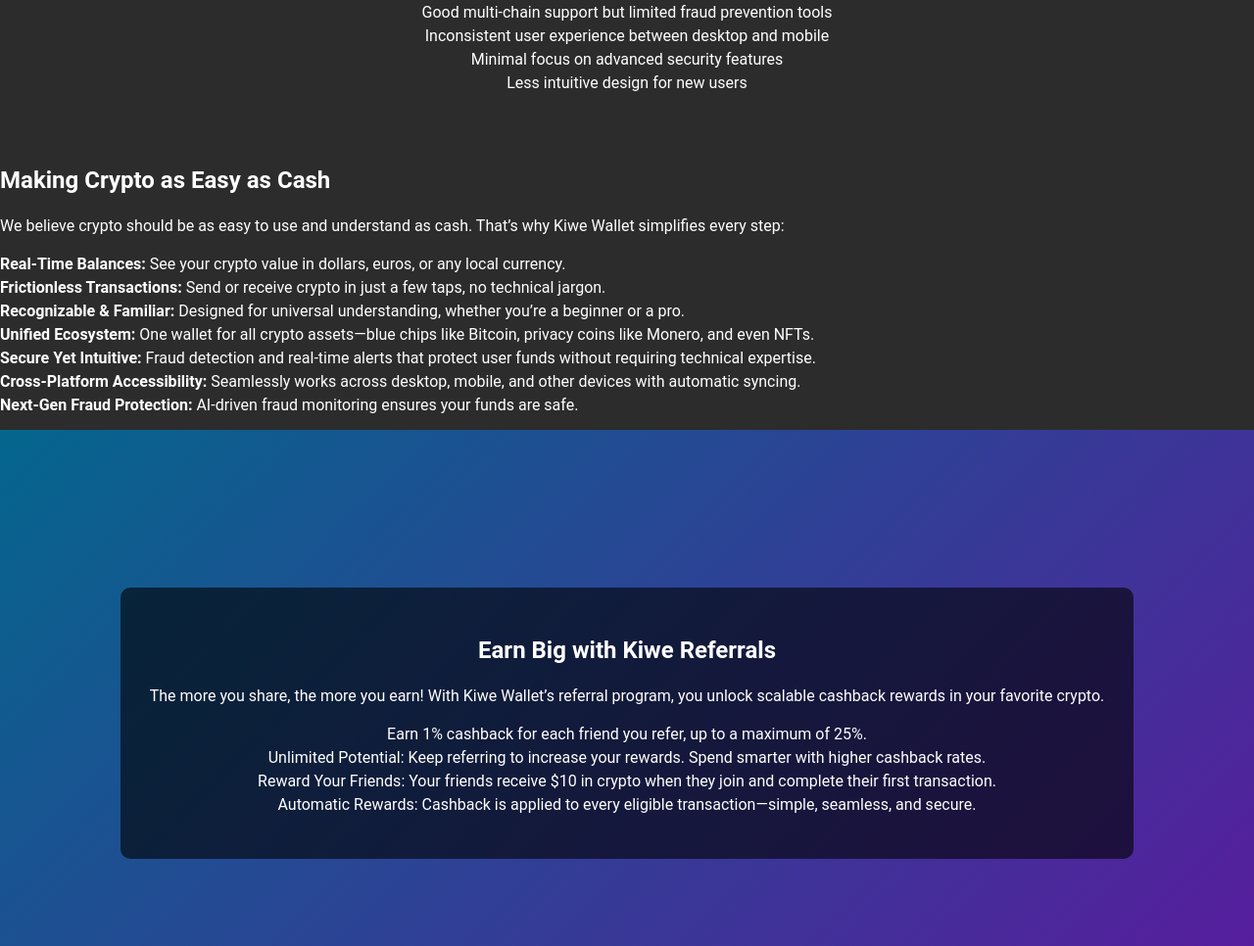
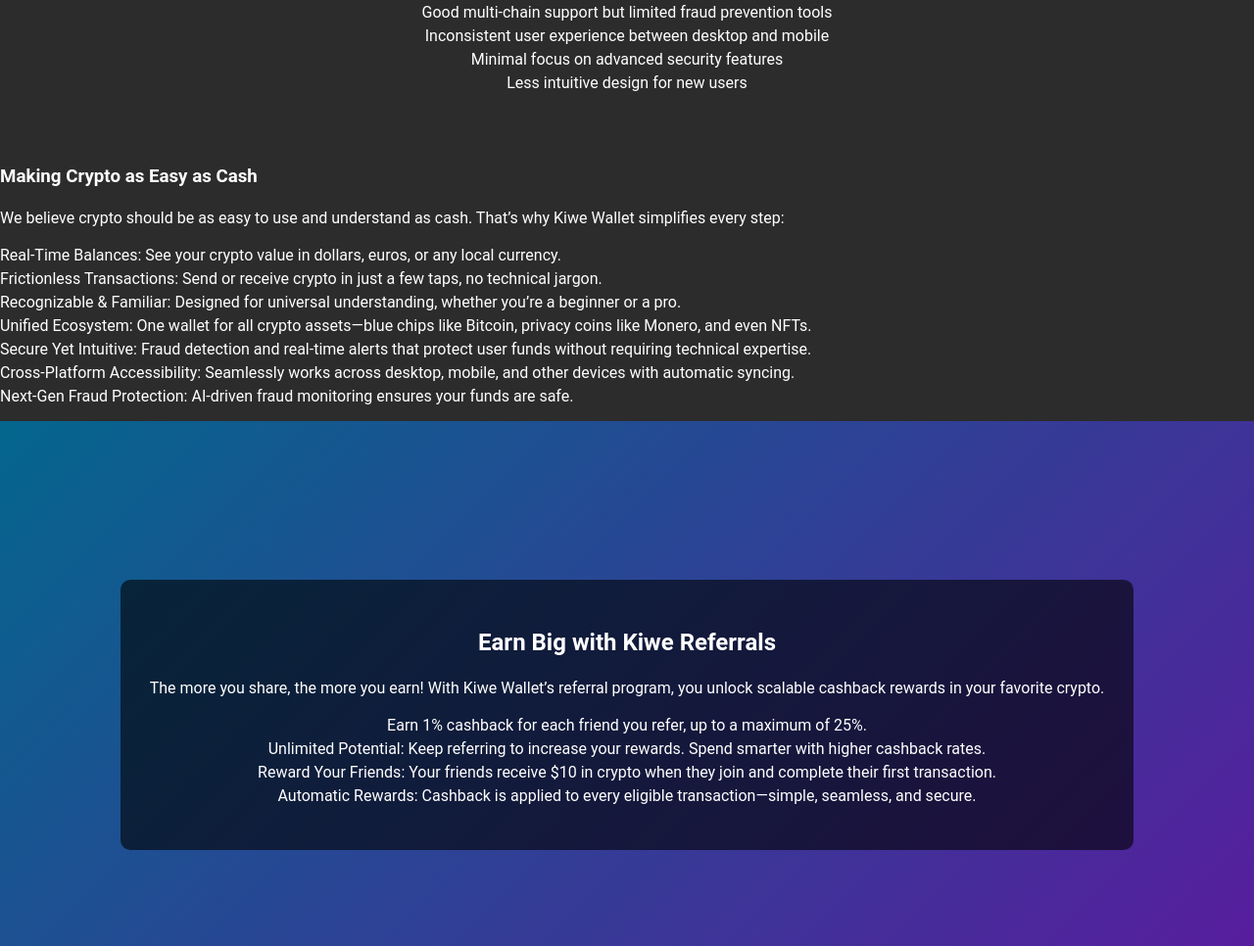
Before and after one commit to ham-flavred-licorice/kiwewallet, a plain HTML site: page index.html in a window 1280 px wide. Shown: the part 2485-3451 px from the top of the page at 98% size. Drawn offline with Linux system fonts and the light colour scheme.

Commit message:
Update index.html

```diff
--- a/index.html
+++ b/index.html
@@ -77,16 +77,16 @@
     </section>
 
     <section class="cash-like">
-        <h2>Making Crypto as Easy as Cash</h2>
+        <h3>Making Crypto as Easy as Cash</h3>
         <p>We believe crypto should be as easy to use and understand as cash. That’s why Kiwe Wallet simplifies every step:</p>
         <ul>
-            <li><strong>Real-Time Balances:</strong> See your crypto value in dollars, euros, or any local currency.</li>
-            <li><strong>Frictionless Transactions:</strong> Send or receive crypto in just a few taps, no technical jargon.</li>
-            <li><strong>Recognizable & Familiar:</strong> Designed for universal understanding, whether you’re a beginner or a pro.</li>
-            <li><strong>Unified Ecosystem:</strong> One wallet for all crypto assets—blue chips like Bitcoin, privacy coins like Monero, and even NFTs.</li>
-            <li><strong>Secure Yet Intuitive:</strong> Fraud detection and real-time alerts that protect user funds without requiring technical expertise.</li>
-            <li><strong>Cross-Platform Accessibility:</strong> Seamlessly works across desktop, mobile, and other devices with automatic syncing.</li>
-            <li><strong>Next-Gen Fraud Protection:</strong> AI-driven fraud monitoring ensures your funds are safe.</li>
+            <li>Real-Time Balances:</strong> See your crypto value in dollars, euros, or any local currency.</li>
+            <li>Frictionless Transactions:</strong> Send or receive crypto in just a few taps, no technical jargon.</li>
+            <li>Recognizable & Familiar:</strong> Designed for universal understanding, whether you’re a beginner or a pro.</li>
+            <li>Unified Ecosystem:</strong> One wallet for all crypto assets—blue chips like Bitcoin, privacy coins like Monero, and even NFTs.</li>
+            <li>Secure Yet Intuitive:</strong> Fraud detection and real-time alerts that protect user funds without requiring technical expertise.</li>
+            <li>Cross-Platform Accessibility:</strong> Seamlessly works across desktop, mobile, and other devices with automatic syncing.</li>
+            <li>Next-Gen Fraud Protection:</strong> AI-driven fraud monitoring ensures your funds are safe.</li>
         </ul>
     </section>
 
```
